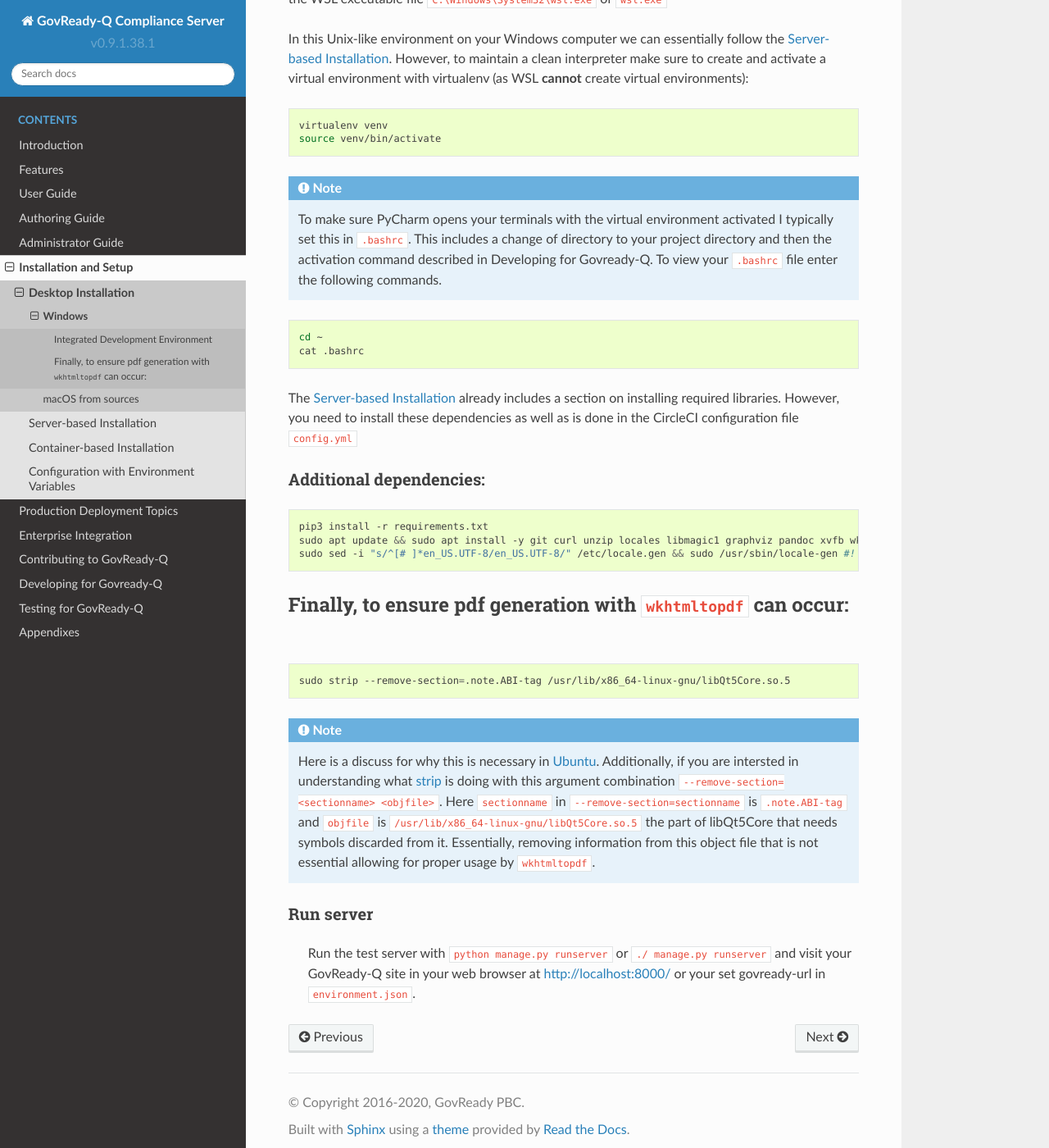
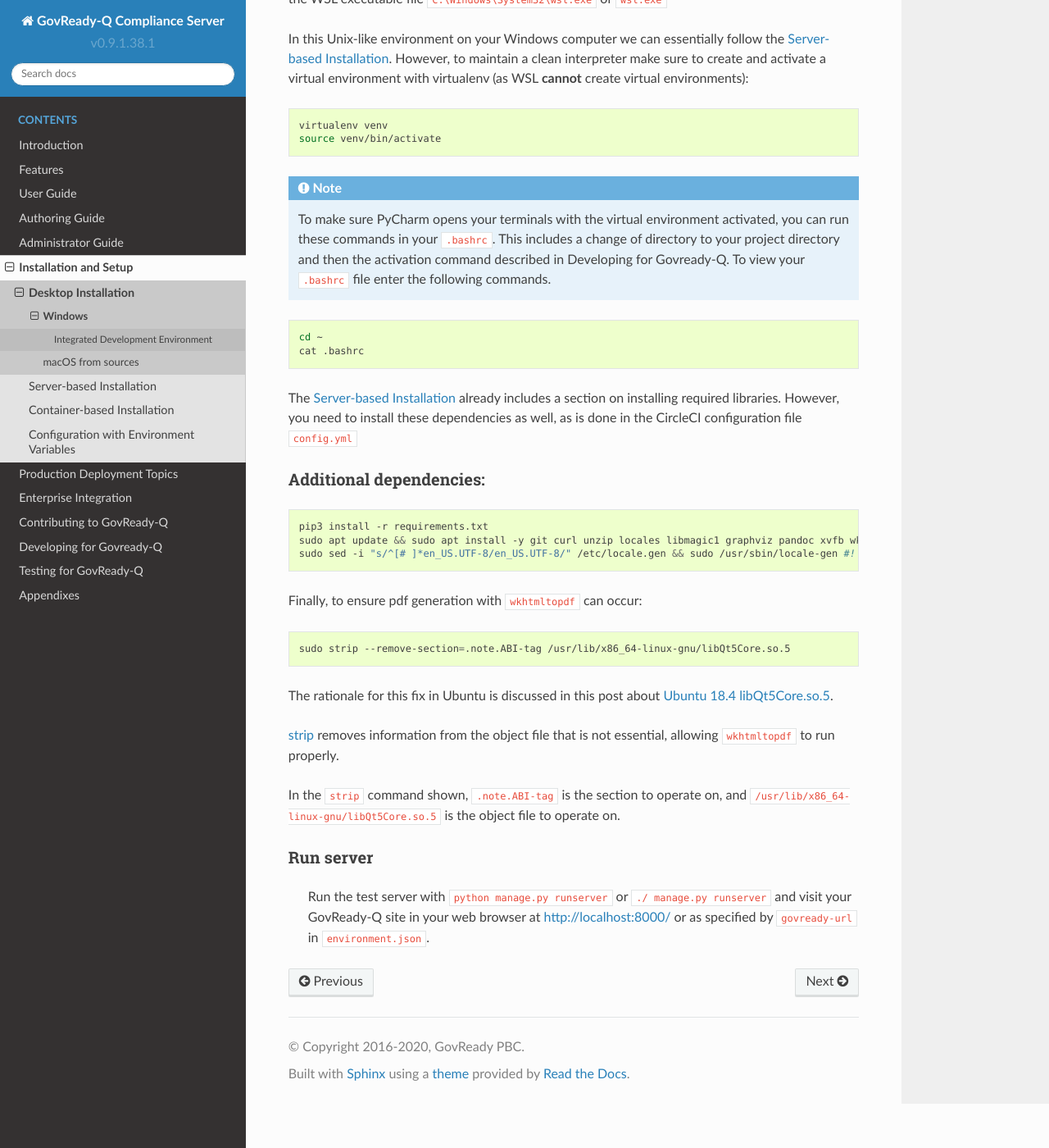
Before and after one commit to GovReady/govready-q-docs, a Sphinx documentation site: the page built from source/installation-and-setup/desktop-installation/windows.rst, in a window 1280 px wide and 1400 px high, scrolled down 944 px. Shown: the whole window at 82% size. Built offline with Sphinx 7.4.7 and the Read the Docs theme 2.0.0, drawn with Linux system fonts in a browser that asks for light colours; some of the changed text lies outside the part shown.

Commit message:
improvements on windows page

```diff
--- a/source/installation-and-setup/desktop-installation/windows.rst
+++ b/source/installation-and-setup/desktop-installation/windows.rst
@@ -5,7 +5,7 @@
 .. _virtualenv: https://pypi.org/project/virtualenv/
 .. _pip-tools: https://pypi.org/project/pip-tools/
 .. _wkhtmltopdf: https://wkhtmltopdf.org/downloads.html
-.. _Ubuntu: https://askubuntu.com/questions/1034313/ubuntu-18-4-libqt5core-so-5-cannot-open-shared-object-file-no-such-file-or-dir
+.. _Ubuntu 18.4 libQt5Core.so.5: https://askubuntu.com/questions/1034313/ubuntu-18-4-libqt5core-so-5-cannot-open-shared-object-file-no-such-file-or-dir
 .. _strip: https://sourceware.org/binutils/docs/binutils/strip.html
 
 
@@ -19,7 +19,7 @@
 To try GovReady-Q, or to run it without modifications, we recommend using a container solution.  See :ref:`Container-based Installation` and :ref:`Docker Local`.
 
 .. note::
-   For some libraries like `magic` there is no equivalent in Windows so to work around this we can use Windows' Subsystem for Linux (WSL_). WSL allows you to install your Linux distribution of choice and is only in 64-bit versions of Windows 10 from version 1607. This guide will be using the Ubuntu (20.04) distribution. For a detailed list of instructions on how to enable and install it visit the official documentation at WSL_. To check if your efforts were successful, run in any windows terminal the following command:
+   For some libraries like `magic` there is no equivalent in Windows so to work around this we can use Windows Subsystem for Linux (WSL_). WSL allows you to install your Linux distribution of choice and is only in 64-bit versions of Windows 10 from version 1607. This guide will be using the Ubuntu (20.04) distribution. For a detailed list of instructions on how to enable and install it visit the official documentation at WSL_. To check if your efforts were successful, run in any windows terminal the following command:
 
 .. code:: bash
 
@@ -46,39 +46,41 @@
    source venv/bin/activate
 
 .. note::
-    To make sure PyCharm opens your terminals with the virtual environment activated I typically set this in ``.bashrc``. This includes a change of directory to your project directory and then the activation command described in :ref:`Developing for Govready-Q`. To view your ``.bashrc`` file enter the following commands.
+    To make sure PyCharm opens your terminals with the virtual environment activated, you can run these commands in your ``.bashrc``. This includes a change of directory to your project directory and then the activation command described in :ref:`Developing for Govready-Q`. To view your ``.bashrc`` file enter the following commands.
 
 .. code:: bash
 
    cd ~
    cat .bashrc
 
-The :ref:`Server-based Installation` already includes a section on installing required libraries. However, you need to install these dependencies as well as is done in the CircleCI configuration file ``config.yml``
+The :ref:`Server-based Installation` already includes a section on installing required libraries. However, you need to install these dependencies as well, as is done in the CircleCI configuration file ``config.yml``
 
 
 
 Additional dependencies:
-------------------------------
+------------------------
 
 .. code:: bash
 
    pip3 install -r requirements.txt
-   sudo apt update && sudo apt install -y git curl unzip locales libmagic1 graphviz pandoc xvfb wkhtmltopdf #! xvfb and wkthmltopdf are used in conjunction to headless convert html to pdf.
+   sudo apt update && sudo apt install -y git curl unzip locales libmagic1 graphviz pandoc xvfb wkhtmltopdf #! xvfb and wkthmltopdf are used in conjunction to convert html to pdf headlessly.
    sudo sed -i "s/^[# ]*en_US.UTF-8/en_US.UTF-8/" /etc/locale.gen && sudo /usr/sbin/locale-gen #! Installs the U.S. locale (see `apt install locales` above), which we reference explicitly in Q for formatting and parsing numbers. Usually only needed on slim builds of Debian images.
 
 
 Finally, to ensure pdf generation with ``wkhtmltopdf`` can occur:
-_____________________________________________________________________________
 
 .. code:: bash
 
     sudo strip --remove-section=.note.ABI-tag /usr/lib/x86_64-linux-gnu/libQt5Core.so.5
 
-.. note::
-    Here is a discuss for why this is necessary in Ubuntu_. Additionally, if you are intersted in understanding what strip_ is doing with this argument combination ``--remove-section=<sectionname> <objfile>``. Here ``sectionname`` in ``--remove-section=sectionname`` is ``.note.ABI-tag`` and ``objfile`` is ``/usr/lib/x86_64-linux-gnu/libQt5Core.so.5`` the part of libQt5Core that needs symbols discarded from it. Essentially, removing information from this object file that is not essential allowing for proper usage by ``wkhtmltopdf``.
+The rationale for this fix in Ubuntu is discussed in this post about `Ubuntu 18.4 libQt5Core.so.5`_.
+
+strip_ removes information from the object file that is not essential, allowing ``wkhtmltopdf`` to run properly.
+
+In the ``strip`` command shown, ``.note.ABI-tag`` is the section to operate on, and ``/usr/lib/x86_64-linux-gnu/libQt5Core.so.5`` is the object file to operate on.
 
 Run server
 ----------
 
    Run the test server with ``python manage.py runserver`` or ``./ manage.py runserver`` and visit your GovReady-Q site in your web browser at
-   http://localhost:8000/ or your set govready-url in ``environment.json``.
+   http://localhost:8000/ or as specified by ``govready-url`` in ``environment.json``.
```
